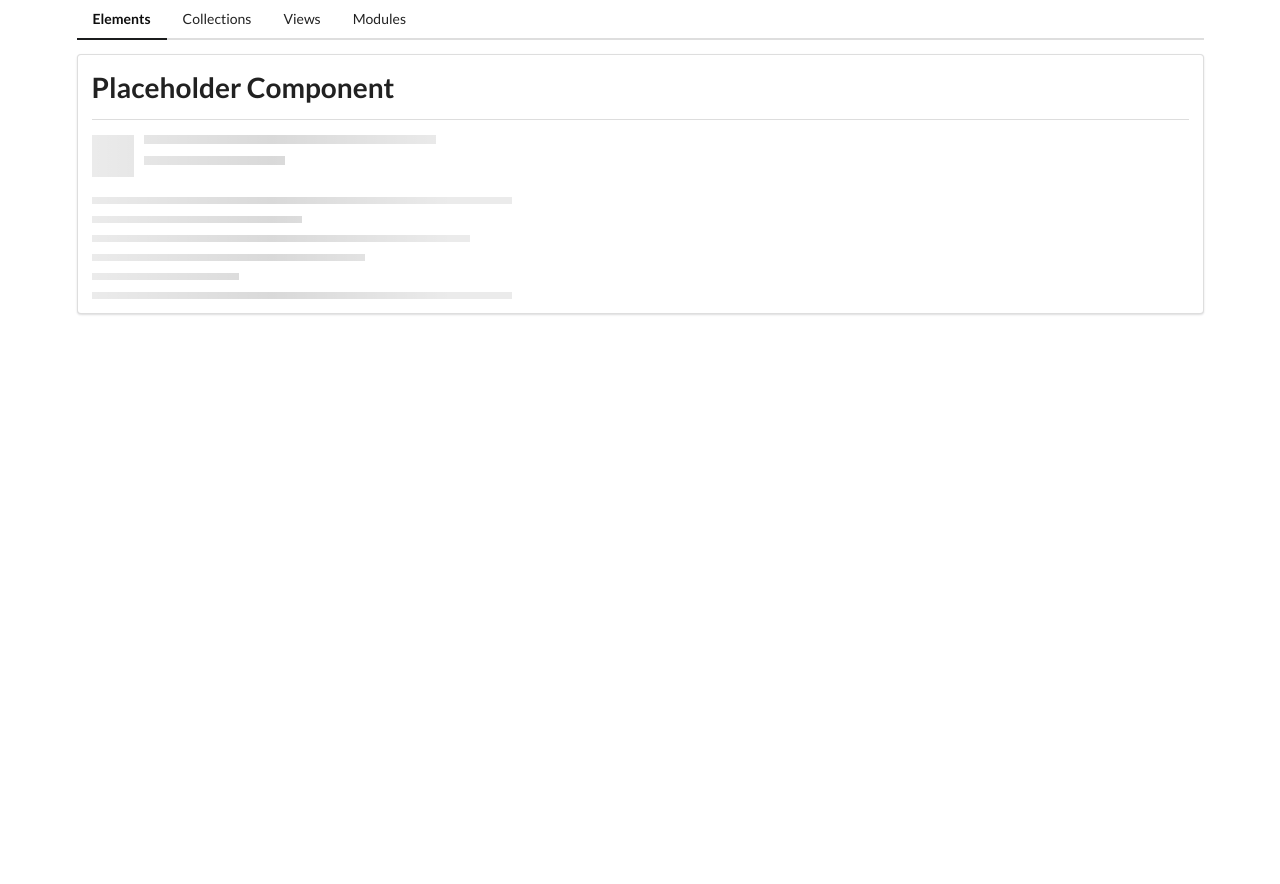
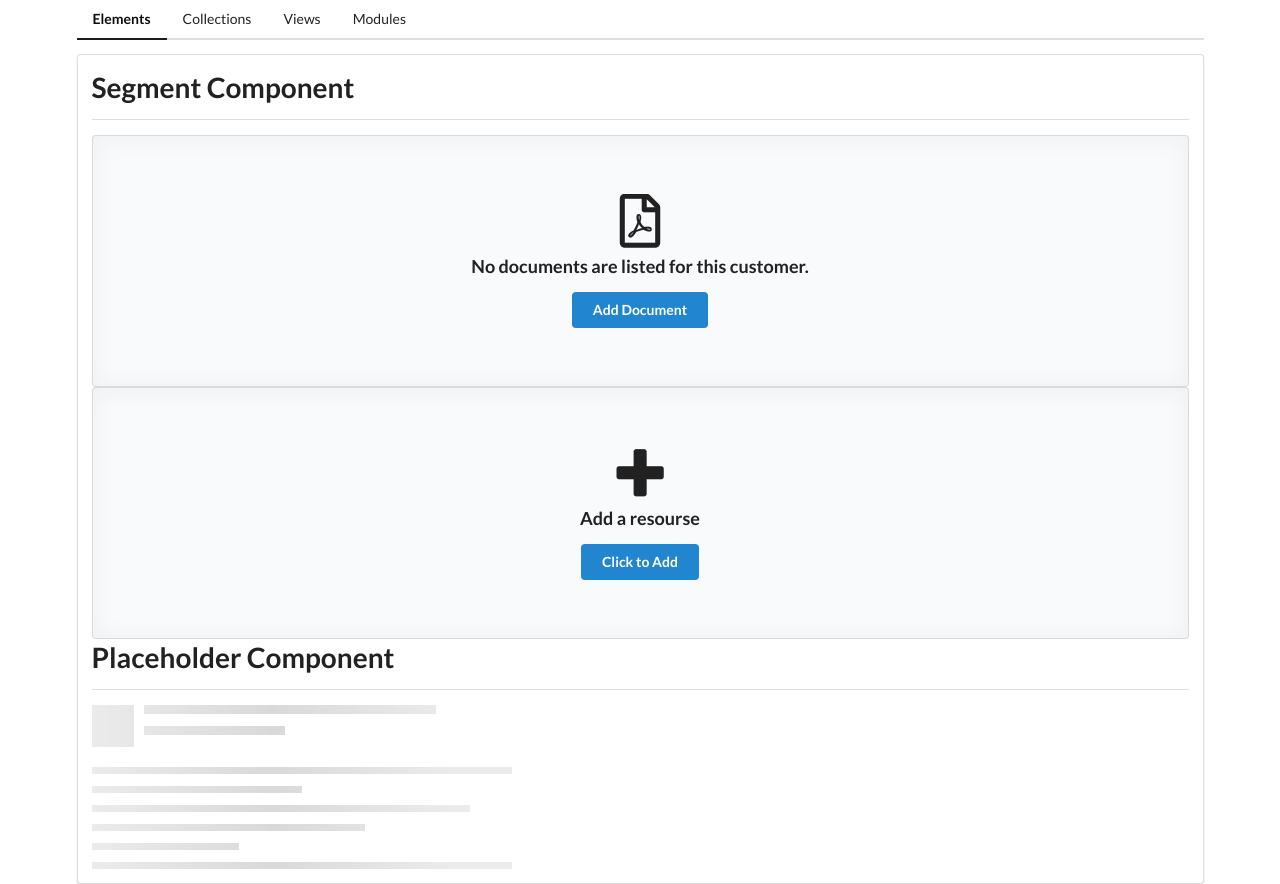
Before and after one commit to milicaaradovanovicc/AngularBootcamp_Udemy, an Angular app in the folder comps/: page /elements in a window 1280 px wide. Before the commit the page ends 800 px from the top, so only its background shows below. Built offline with nearby package versions, Linux system fonts and the light colour scheme.

Commit message:
dotov segment

```diff
--- a/comps/src/app/elements/elements-home/elements-home.component.html
+++ b/comps/src/app/elements/elements-home/elements-home.component.html
@@ -1,2 +1,21 @@
+<app-divider>Segment Component</app-divider>
+<app-segment>
+  <header>
+    <i class="pdf file outline icon"></i>
+    No documents are listed for this customer.
+  </header>
+
+  <button class="ui primary button">Add Document</button>
+</app-segment>
+
+<app-segment>
+  <header>
+    <i class="add icon"></i>
+    Add a resourse
+  </header>
+
+  <button class="ui primary button">Click to Add</button>
+</app-segment>
+
 <app-divider>Placeholder Component</app-divider>
 <app-placeholder [header]="true" [lines]="6"></app-placeholder>
--- a/comps/src/app/elements/elements.module.ts
+++ b/comps/src/app/elements/elements.module.ts
@@ -6,9 +6,10 @@
 import { PlaceholderComponent } from './placeholder/placeholder.component';
 import { TimesDirective } from './times.directive';
 import { SharedModule } from '../shared/shared.module';
+import { SegmentComponent } from './segment/segment.component';
 
 @NgModule({
-  declarations: [ElementsHomeComponent, PlaceholderComponent, TimesDirective],
+  declarations: [ElementsHomeComponent, PlaceholderComponent, TimesDirective, SegmentComponent],
   imports: [CommonModule, ElementsRoutingModule, SharedModule],
   exports: [],
 })
--- /dev/null
+++ b/comps/src/app/elements/segment/segment.component.css
@@ -0,0 +1,3 @@
+div.ui.icon.header:empty {
+  display: none;
+}
--- /dev/null
+++ b/comps/src/app/elements/segment/segment.component.html
@@ -0,0 +1,6 @@
+<div class="ui placeholder segment">
+  <div class="ui icon header">
+    <ng-content select="header"></ng-content>
+  </div>
+  <ng-content></ng-content>
+</div>
```
Also changed, not shown: comps/src/app/elements/segment/segment.component.ts (added, +10 -0 lines), 1 other file (tests, documents, lock files or other folders).
